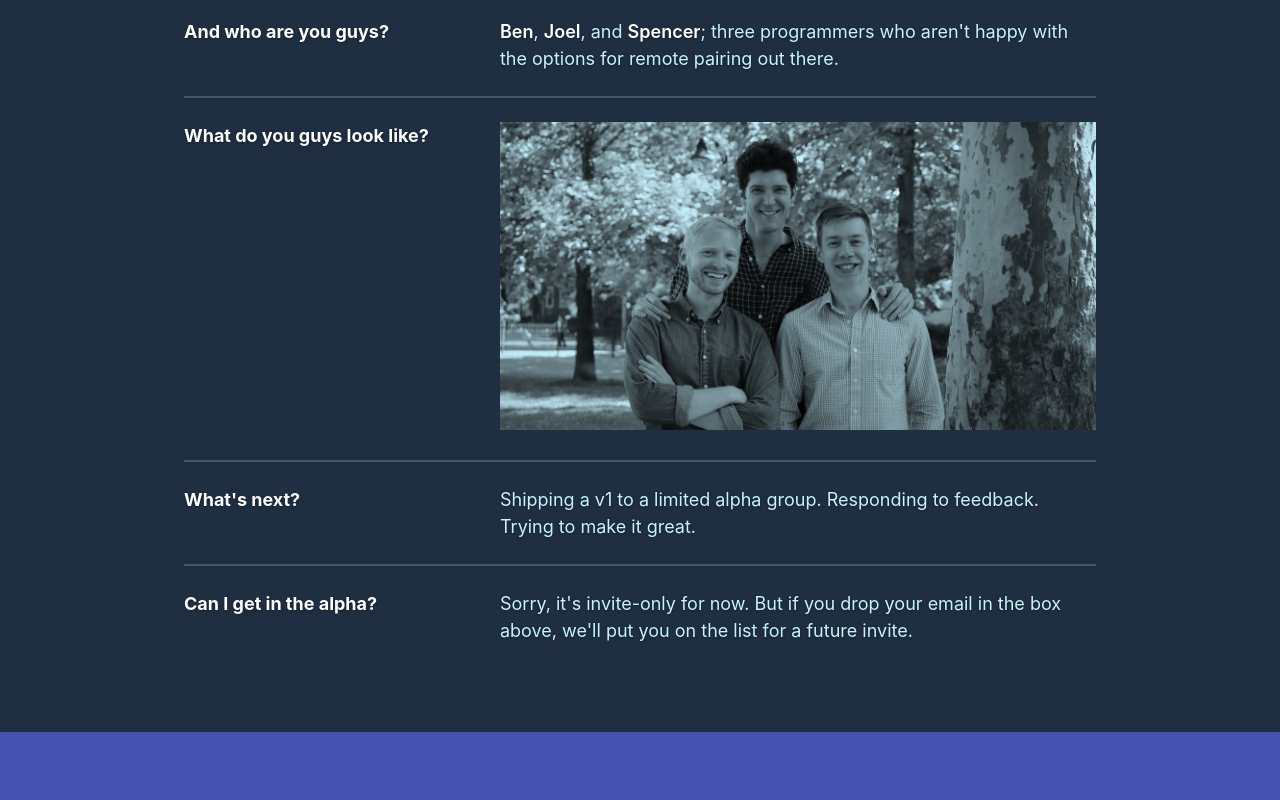
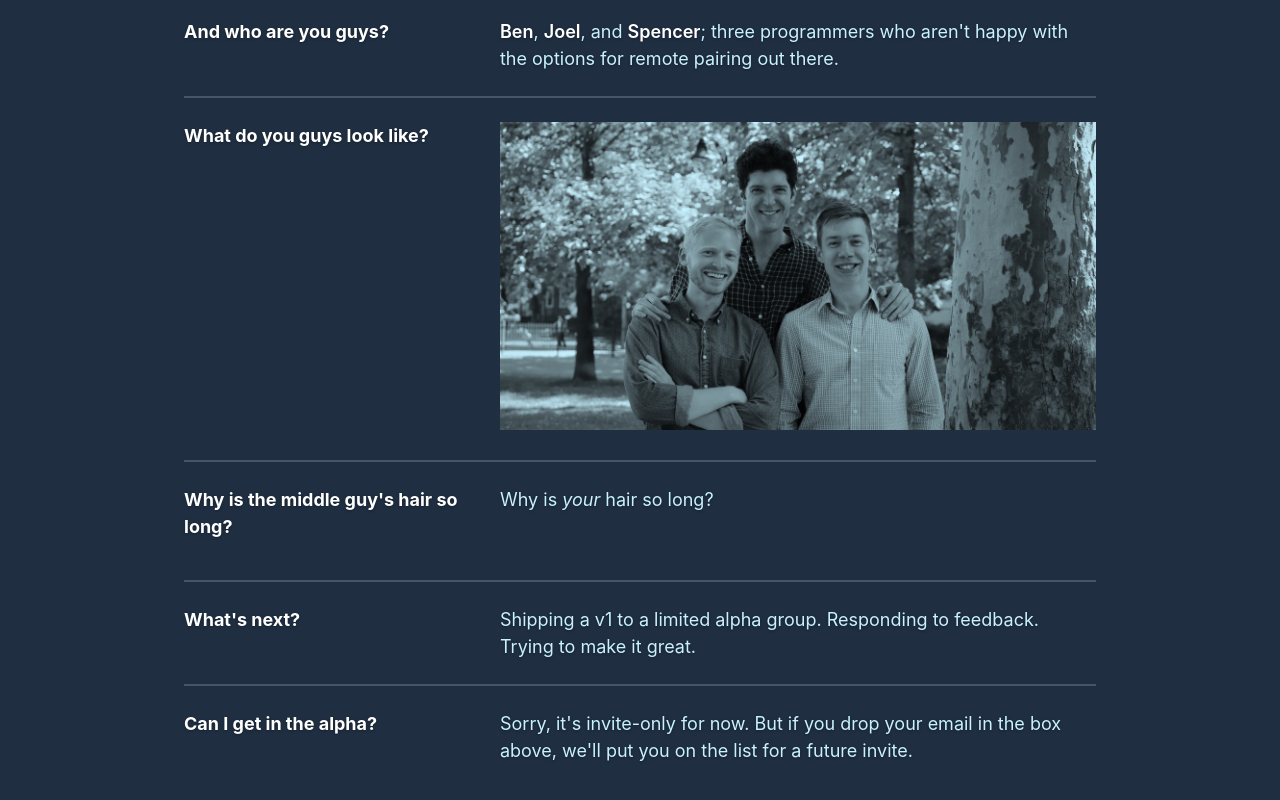
Before and after one commit to sschoger/tuple, a plain HTML site: page index.html in a window 1280 px wide. Shown: the part 2047-2847 px from the top of the page. Before the commit the page ends 2779 px from the top, so only its background shows below. Drawn offline with Linux system fonts and the light colour scheme.

Commit message:
Jokes, maybe

```diff
--- a/index.html
+++ b/index.html
@@ -167,6 +167,10 @@
                 </div>
             </div>
             <div class="block md:flex border-t-2 border-grey-darkest leading-normal py-6">
+                <h3 class="text-base md:text-lg text-white font-bold w:full md:w-1/3 pr-0 md:pr-3 mb-4 m:mb-0">Why is the middle guy's hair so long?</h3>
+                <p class="text-base md:text-lg text-blue-lighter w:full md:w-2/3 pl-0 md:pl-3">Why is <em>your</em> hair so long?</p>
+            </div>
+            <div class="block md:flex border-t-2 border-grey-darkest leading-normal py-6">
                 <h3 class="text-base md:text-lg text-white font-bold w:full md:w-1/3 pr-0 md:pr-3 mb-4 m:mb-0">What's next?</h3>
                 <p class="text-base md:text-lg text-blue-lighter w:full md:w-2/3 pl-0 md:pl-3">Shipping a v1 to a limited alpha group. Responding to feedback. Trying to make it great.</p>
             </div>
```
